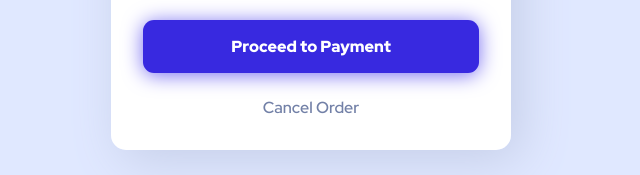
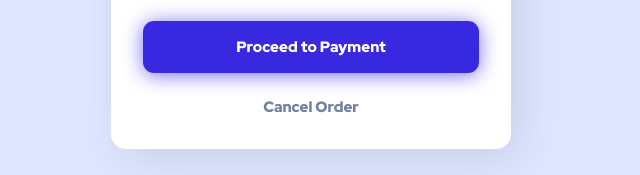
Before and after one commit to ikai2/order-summary-component, a plain HTML site: page index.html in a window 1280 px wide. Shown: the part 558-733 px from the top of the page, 329-969 px from the left. Drawn offline with Linux system fonts and the light colour scheme.

Commit message:
styling adjustments

```diff
--- a/style.css
+++ b/style.css
@@ -112,6 +112,7 @@ p {
 }
 
 .buy-btn {
+    font-size: 15px;
     font-weight: 900;
     padding: 1rem 0;
     color: #fff;
@@ -127,6 +128,8 @@ p {
 
 .cancel-btn {
     color: var(--neutral-desaturated-blue);
+    font-size: 15px;
+    font-weight: 900;
 }
 
 .cancel-btn:hover {
```
